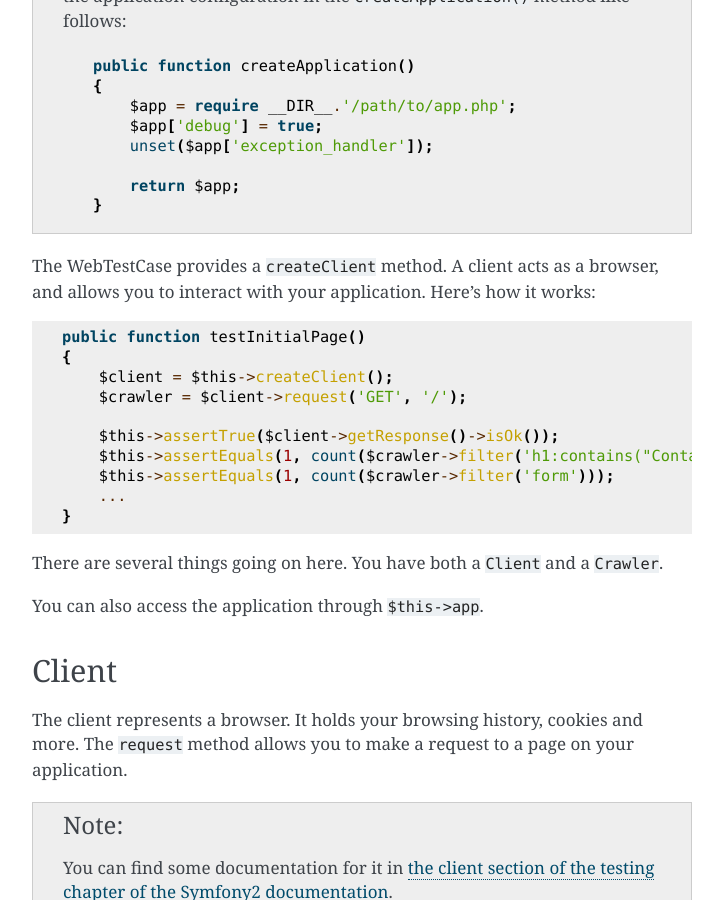
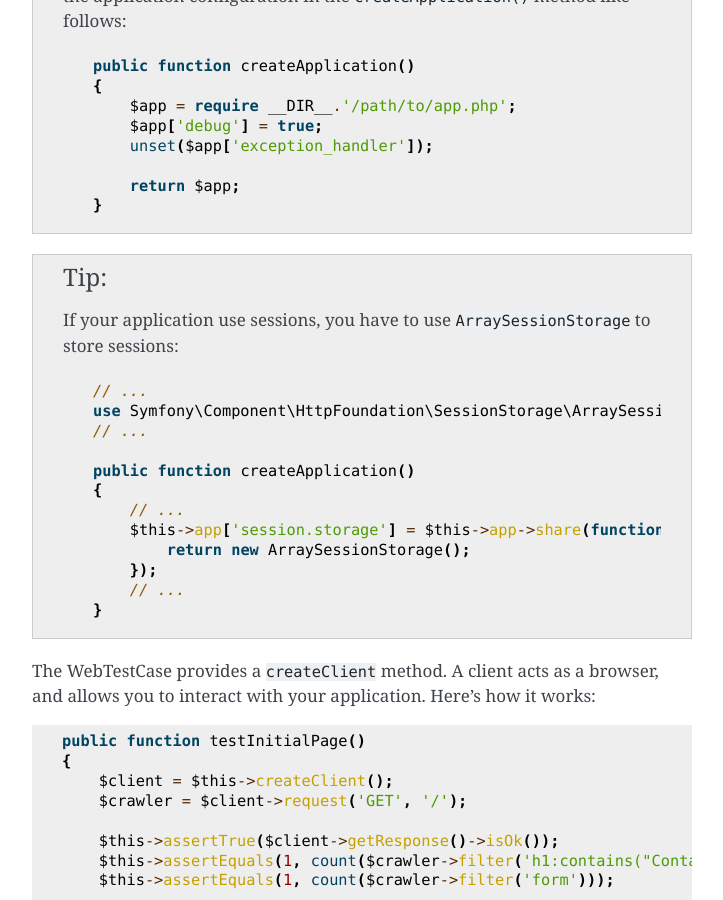
Before and after one commit to silexphp/Silex, a Sphinx documentation site: the page built from doc/testing.rst, in a window 1280 px wide and 900 px high, scrolled down 2046 px. Shown: the whole window, without its empty margins (388-1111 px from the left). Built offline with Sphinx 7.4.7, drawn with Linux system fonts in a browser that asks for light colours.

Commit message:
Added doc about session and test

```diff
--- a/doc/testing.rst
+++ b/doc/testing.rst
@@ -102,6 +102,24 @@ executed before every test.
             return $app;
         }
 
+.. tip::
+
+    If your application use sessions, you have to use ``ArraySessionStorage``
+    to store sessions::
+
+        // ...
+        use Symfony\Component\HttpFoundation\SessionStorage\ArraySessionStorage;
+        // ...
+
+        public function createApplication()
+        {
+            // ...
+            $this->app['session.storage'] = $this->app->share(function() {
+                return new ArraySessionStorage();
+            });
+            // ...
+        }
+
 The WebTestCase provides a ``createClient`` method. A client acts as a browser,
 and allows you to interact with your application. Here's how it works::
 
```
